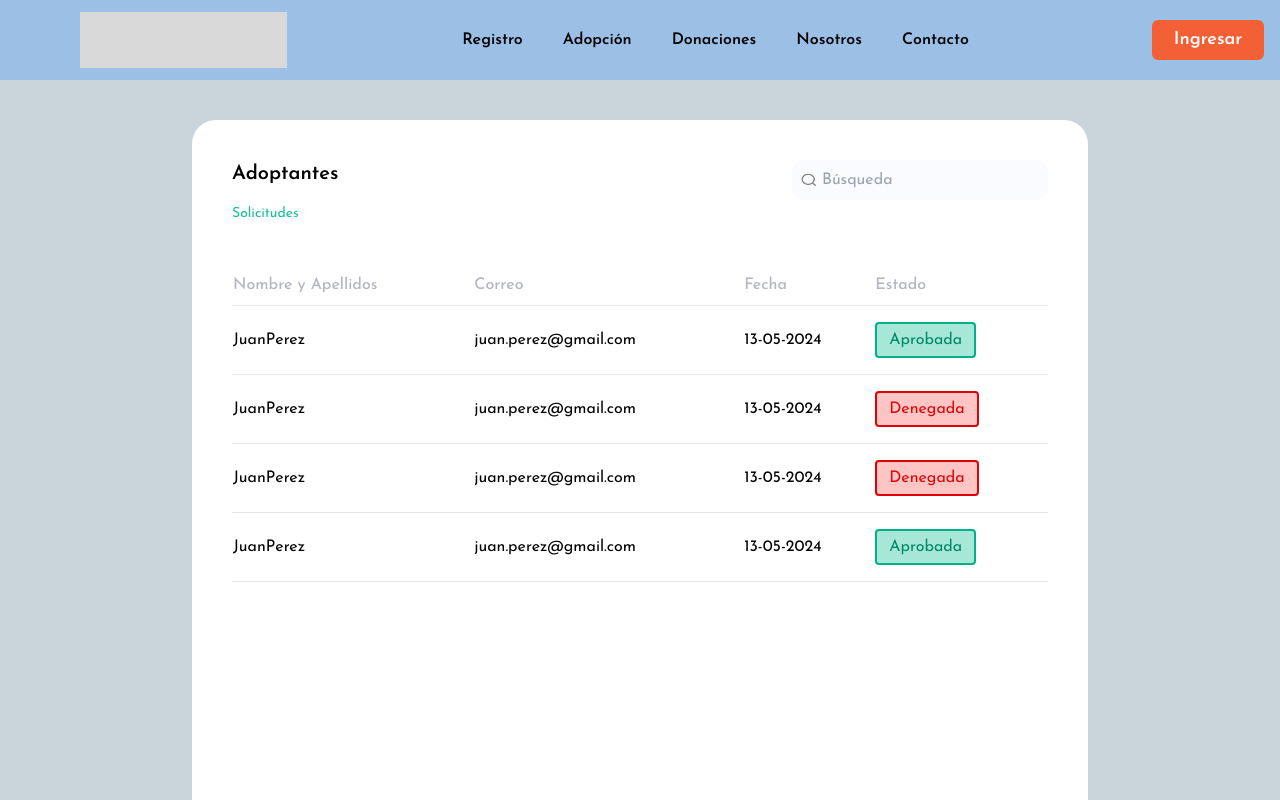
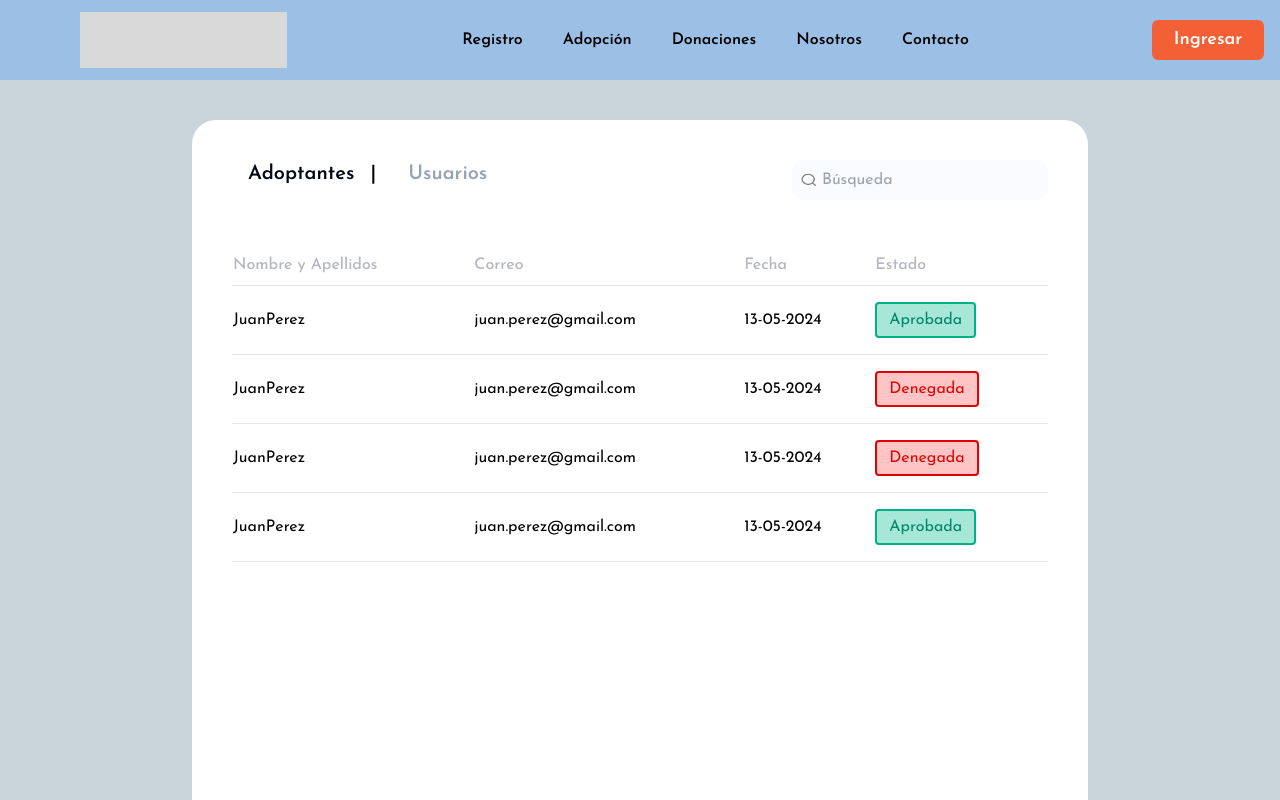
Before and after one commit to No-Country-simulation/c21-32-n-python-react, a Next.js app in the folder FrontEnd/: page /admin/dashboard in a window 1280 px wide. Shown: the top 800 px of the page. Built offline with nearby package versions, Linux system fonts and the light colour scheme; no server answers.

Commit message:
feat: users table agregado al dashboard admin

```diff
--- a/FrontEnd/app/admin/dashboard/page.jsx
+++ b/FrontEnd/app/admin/dashboard/page.jsx
@@ -7,7 +7,7 @@ export default async function AdminDashboardPage() {
   return (
     <div className="container mx-auto">
       <NavigationBar />
-      <div className="h-[825px] mt-10 mb-20 mx-48 p-10 bg-white rounded-3xl">
+      <div className=" h-[825px] mt-10 mb-20 mx-48 p-10 bg-white rounded-3xl">
         <AdminDashboard requests={requests} totalPages={totalPages} />
       </div>
     </div>
--- a/FrontEnd/app/ui/admin/admin-dashboard.jsx
+++ b/FrontEnd/app/ui/admin/admin-dashboard.jsx
@@ -1,21 +1,53 @@
 "use client";
-import React from "react";
+import React, { useRef, useState } from "react";
 import RequestsTable from "./requests-table";
 import AdminPagination from "./admin-pagination";
 import Image from "next/image";
+import UsersTable from "./users-table";
 //import { useSearchParams } from "next/navigation";
 
 export default function AdminDashboard({ requests, totalPages }) {
   //const searchParams = useSearchParams();
   //const query = searchParams.get("page");
+  const [isRequestsChecked, setIsRequestsChecked] = useState(true);
+
+  const handleChange = () => {
+    setIsRequestsChecked(!isRequestsChecked);
+  };
 
   return (
     <div className="flex flex-col justify-between h-full">
       <div>
         <div className="flex justify-between mb-12">
-          <div>
-            <h1 className="font-semibold text-xl mb-4">Adoptantes</h1>
-            <p className="font-normal text-sm text-[#16C098]">Solicitudes</p>
+          <div className="flex gap-x-4">
+            <input
+              type="radio"
+              name="admin-nav"
+              id="requests"
+              className="appearance-none peer/requests"
+              defaultChecked
+              onChange={handleChange}
+            />
+            <label
+              htmlFor="requests"
+              className="text-slate-400 peer-checked/requests:text-slate-950 font-semibold text-xl mb-4"
+            >
+              Adoptantes
+            </label>
+            <p className="font-semibold text-xl mb-4">|</p>
+            <input
+              type="radio"
+              name="admin-nav"
+              id="users"
+              className="appearance-none peer/users"
+              onChange={handleChange}
+            />
+            <label
+              htmlFor="users"
+              className="text-slate-400 peer-checked/users:text-slate-950 font-semibold text-xl mb-4"
+            >
+              Usuarios
+            </label>
           </div>
           <div className="flex min-w-64 max-h-10 bg-[#F9FBFF] rounded-xl py-3 px-2">
             <Image
@@ -30,7 +62,11 @@ export default function AdminDashboard({ requests, totalPages }) {
             />
           </div>
         </div>
-        <RequestsTable requests={requests} />
+        {isRequestsChecked ? (
+          <RequestsTable requests={requests} />
+        ) : (
+          <UsersTable users={requests} />
+        )}
       </div>
       <AdminPagination totalPages={totalPages} />
     </div>
--- /dev/null
+++ b/FrontEnd/app/ui/admin/users-table.jsx
@@ -0,0 +1,32 @@
+import React from "react";
+
+export default function UsersTable({ users }) {
+  return (
+    <table className="w-full">
+      <thead>
+        <tr className="border-b">
+          <th className="text-start pb-2 text-[#B5B7C0] font-medium">
+            Nombre y Apellidos
+          </th>
+          <th className="text-start pb-2 text-[#B5B7C0] font-medium">Correo</th>
+          <th className="text-start pb-2 text-[#B5B7C0] font-medium">Fecha</th>
+          <th className="text-start pb-2 text-[#B5B7C0] font-medium">
+            Acciones
+          </th>
+        </tr>
+      </thead>
+      <tbody>
+        {users?.map((user, i) => {
+          return (
+            <tr key={i} className="border-b">
+              <td className="py-4">{user.name + user.lastName}</td>
+              <td className="py-4">{user.email}</td>
+              <td className="py-4">{user.date}</td>
+              <td className="py-4">Acciones</td>
+            </tr>
+          );
+        })}
+      </tbody>
+    </table>
+  );
+}
```
